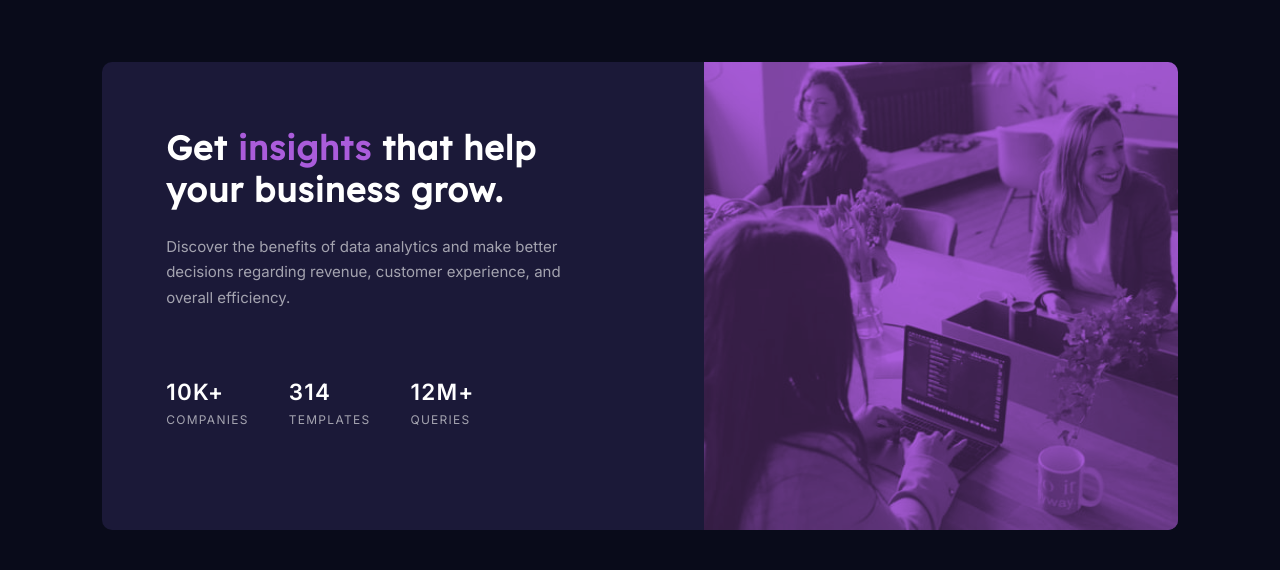
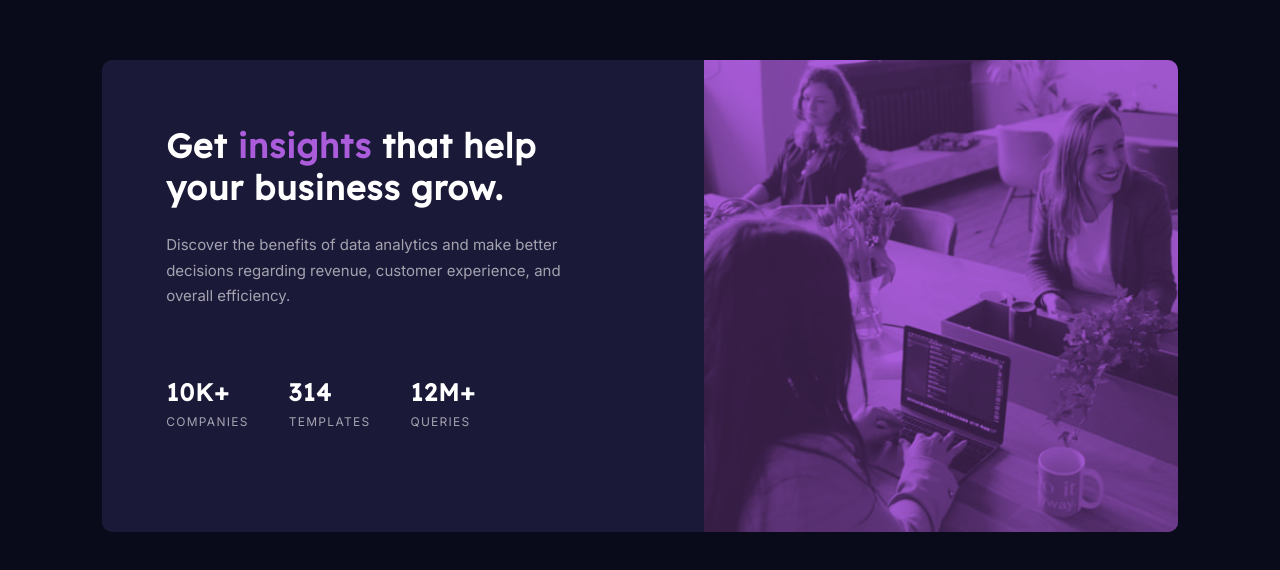
Before and after one commit to CarlHumm/preview-card-component, a website: page index.html in a window 1280 px wide. Shown: the part 104-674 px from the top of the page. Drawn offline with Linux system fonts and the light colour scheme.

Commit message:
Corrected font styles for stats

```diff
--- a/index.html
+++ b/index.html
@@ -8,13 +8,13 @@
   <title>Frontend Mentor | Stats preview card component</title>
 </head>
 <body>
-  <main>
 <div class="page-wrapper">
    <!--
 
     Card
 
   -->
+<main role="main">
   <section class="card">
     <!-- Card Media -->
     <div class="card-media">
@@ -51,9 +51,7 @@
         </div>
     </div>
 </section> <!-- Card End  -->
-
-</div> <!-- Page Wrapper End  -->
 </main>
-
+</div> <!-- Wrapper End -->
 </body>
 </html>
--- a/scss/main.scss
+++ b/scss/main.scss
@@ -13,7 +13,7 @@
     --ff-title: 'Lexend Deca', sans-serif;
     --fs-base: 0.9375rem;
     --fs-title: clamp(1.6rem, 5vw, 2.1rem);
-    --fs-stats-title: 1.4rem;
+    --fs-stats-title: 1.5rem;
     --fc-base: hsla(0, 0%, 100%, 0.75);
     --fc-stats:  hsla(0, 0%, 100%, 0.6);
     --fc-title: hsl(0, 0%, 100%);
@@ -183,7 +183,7 @@ p {
                 margin-bottom:1.5rem;
                 span {
                     display:block;
-                    font-family:var(--ff-base);
+                    font-family:var(--ff-title);
                     font-size:var(--fs-stats-title);
                     color: var(--fc-title);
                     line-height:1.8;
```
Also changed, not shown: css/main.css, 1 other file.
